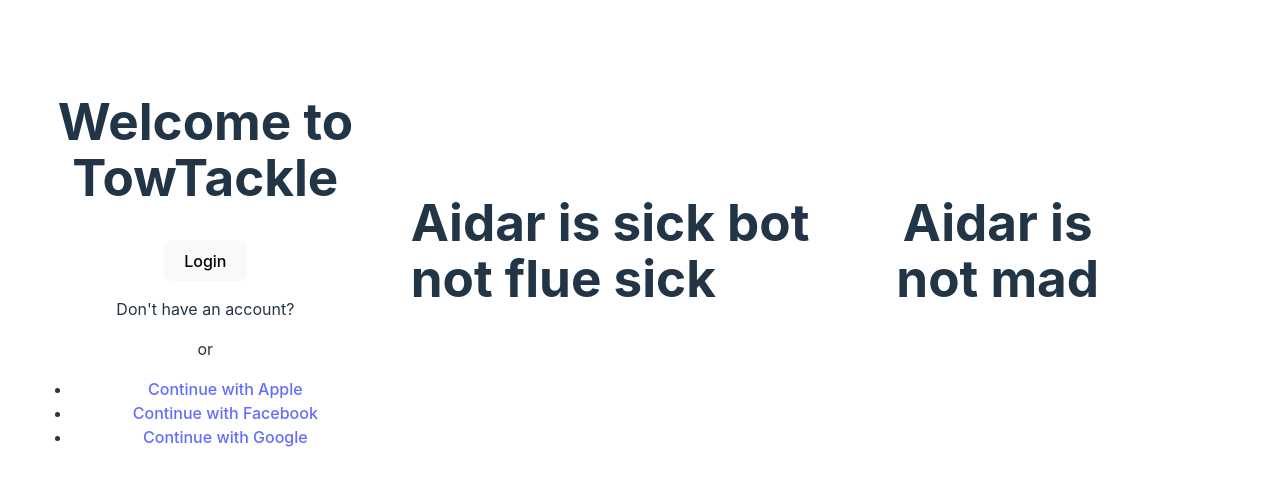
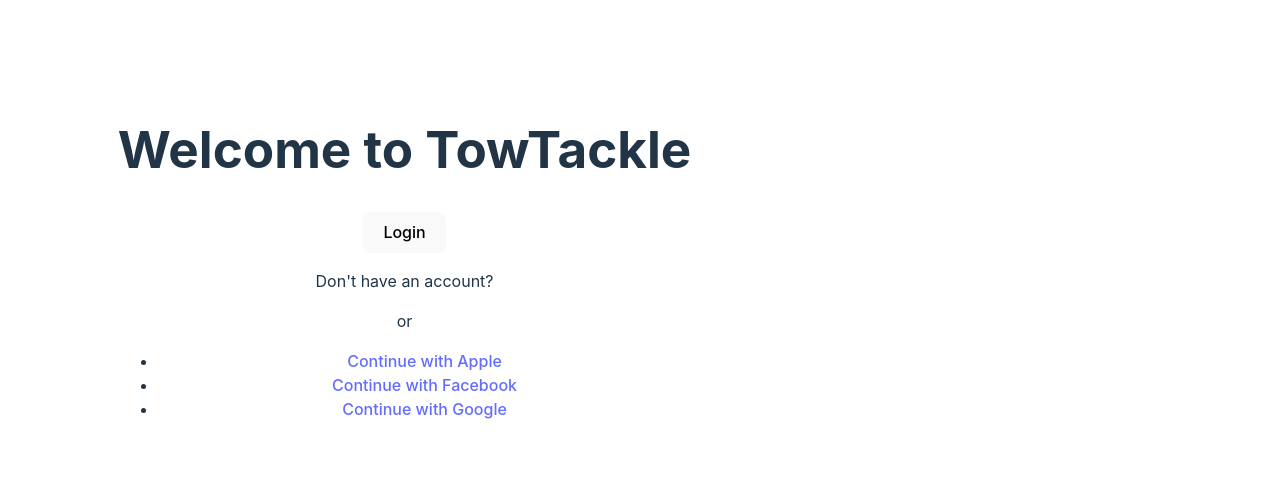
Before and after one commit to stormymayday/4885-fall-2023, a website built with Vite: page index.html in a window 1280 px wide. Shown: the part 150-650 px from the top of the page. Built offline with nearby package versions, Linux system fonts and the light colour scheme; some packages are replaced by stand-ins of ours; no server answers.

Commit message:
body html clear up

```diff
--- a/index.html
+++ b/index.html
@@ -1,20 +1,5 @@
 <!DOCTYPE html>
 <html lang="en">
-
-
-
-  <body>
-    <div id="app"><h1>Aidar is not mad</h1></div>
-    <h1>Aidar is sick bot not flue sick</h1>
-
-<head>
-  <meta charset="UTF-8" />
-  <link rel="icon" type="image/svg+xml" href="/vite.svg" />
-  <meta name="viewport" content="width=device-width, initial-scale=1.0" />
-  <title>Vite App</title>
-</head>
-
-
 
 <body>
   <div id="app">
@@ -30,8 +15,7 @@
 
 
   <body>
-    <!-- Testing branch push -->
-    <!-- Testing branch push2 -->
+
     <div id="app"></div>
 
     <head>
@@ -42,8 +26,6 @@
     </head>
 
 
-    <body>
-      <!-- Testing branch push - 1 -->
       <div id="app"></div>
 
       <template id="starter-page">
```
